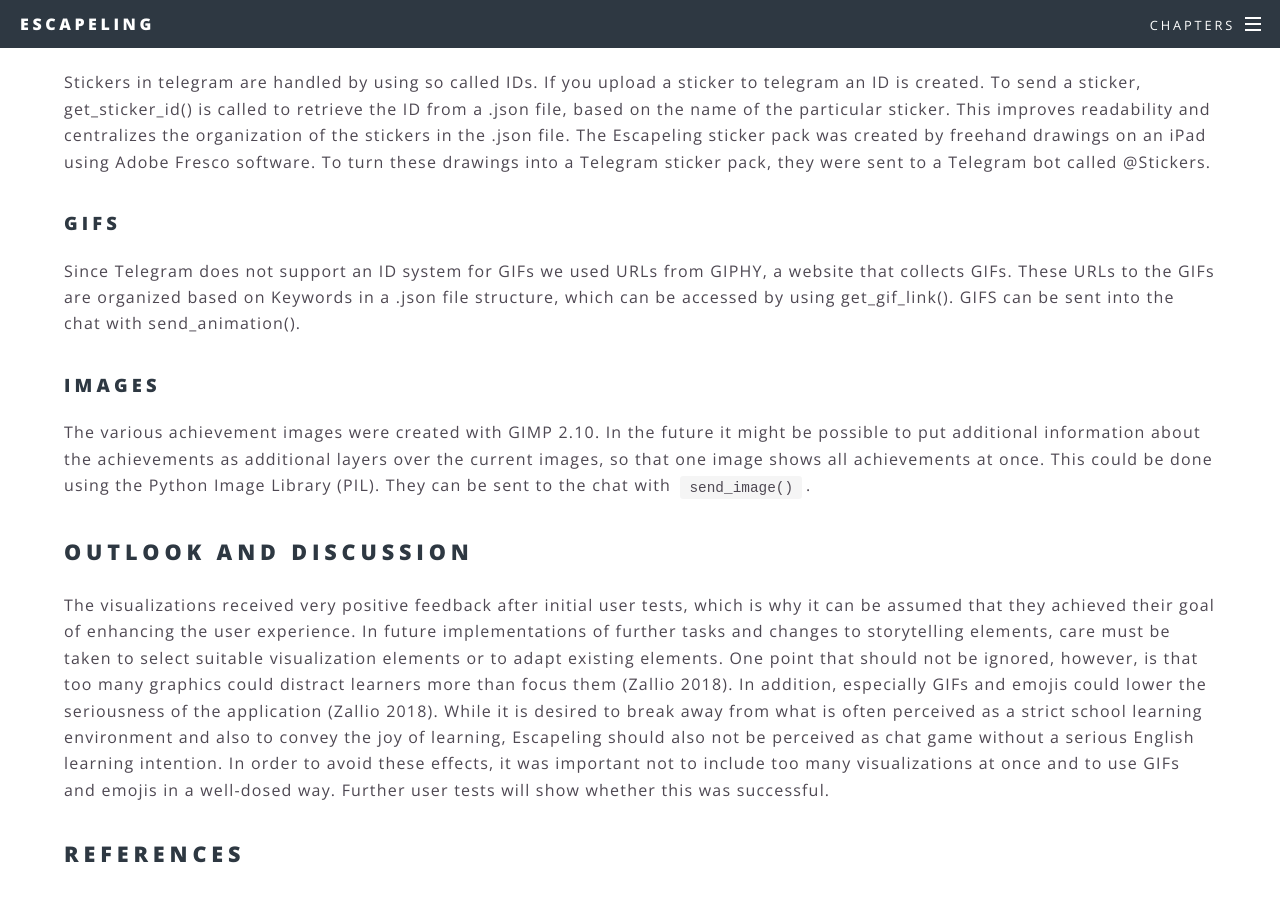
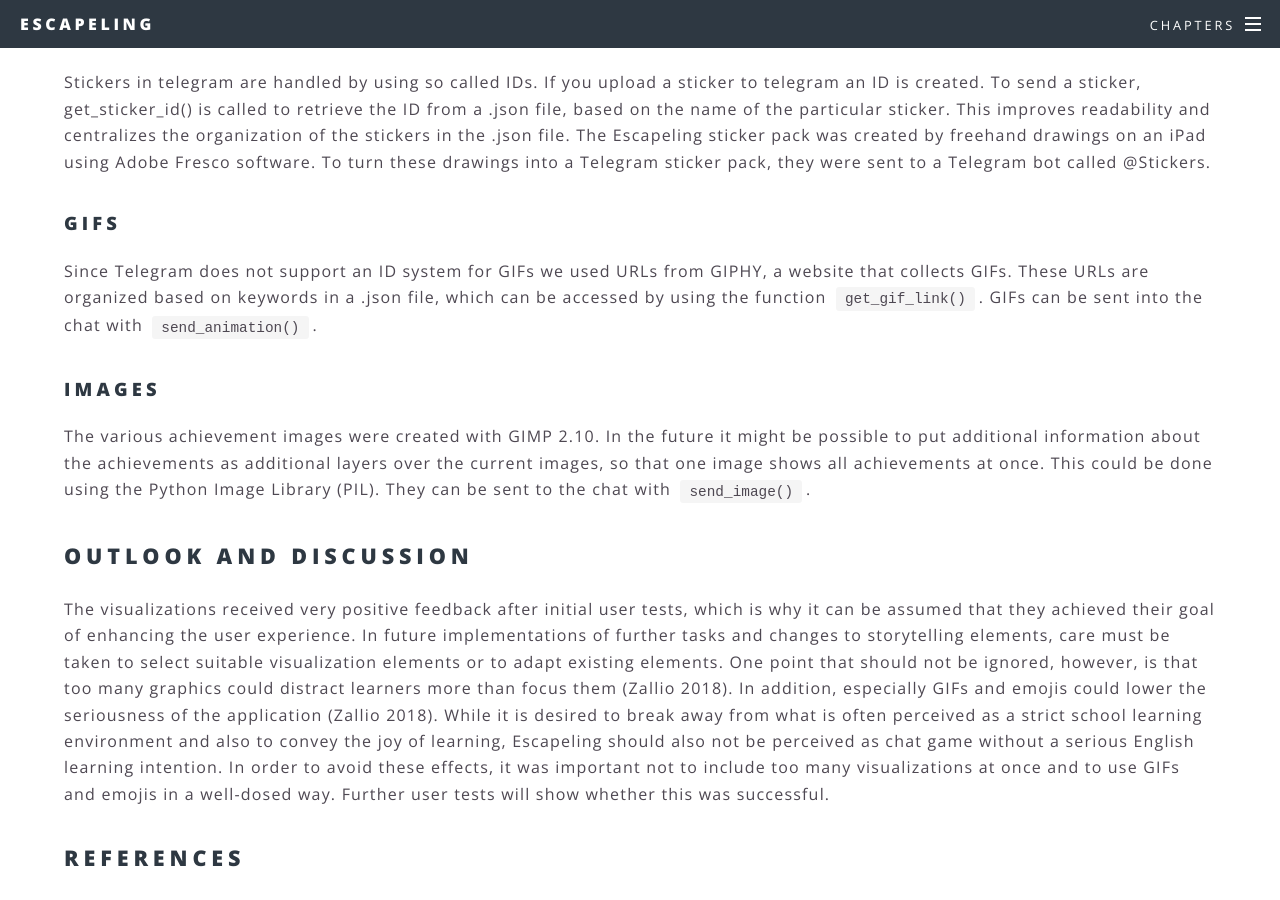
Before and after one commit to ALLUOS/ALLUOS.github.io, a Jekyll site: the page built from _posts/2021-01-02-visualizations.md, in a window 1280 px wide and 900 px high, scrolled down 5813 px. Built offline with Jekyll 4.4.1, drawn with Linux system fonts in a browser that asks for light colours.

Commit message:
Update _posts/2021-01-02-visualizations.md
Co-authored-by: Tobi Obeck <13554426+TobiObeck@users.noreply.github.com>

```diff
--- a/_posts/2021-01-02-visualizations.md
+++ b/_posts/2021-01-02-visualizations.md
@@ -99,7 +99,7 @@ The Escapeling sticker pack was created by freehand drawings on an iPad using Ad
 
 ### GIFS
 
-Since Telegram does not support an ID system for GIFs we used URLs from GIPHY, a website that collects GIFs. These URLs to the GIFs are organized based on Keywords in a .json file structure, which can be accessed by using get_gif_link(). GIFS can be sent into the chat with send_animation().
+Since Telegram does not support an ID system for GIFs we used URLs from GIPHY, a website that collects GIFs. These URLs are organized based on keywords in a .json file, which can be accessed by using the function `get_gif_link()`. GIFs can be sent into the chat with `send_animation()`.
 
 ### Images
 
```
